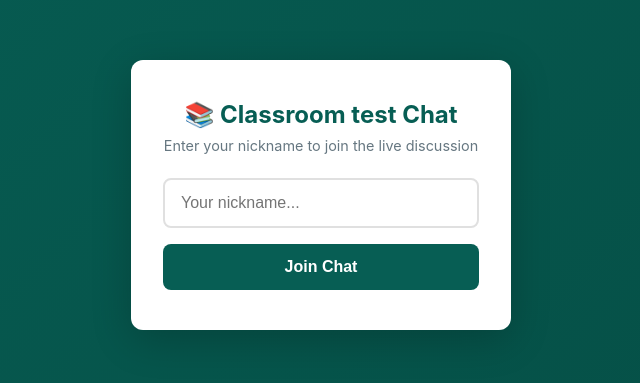
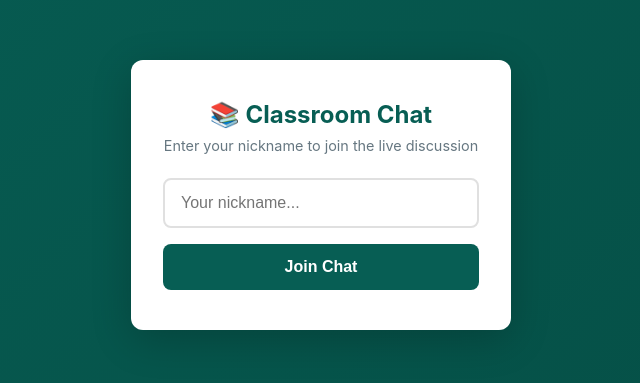
Before and after one commit to rahulkothuri/cn-chat-application, a website: page public/index.html in a window 1280 px wide. Shown: the part 205-588 px from the top of the page, without its empty margins (319-959 px from the left). Drawn offline with nearby package versions, Linux system fonts and the light colour scheme; no server answers.

Commit message:
Revert "changed"
This reverts commit 518a10ef848698f59fa4d58da92dd837b0fdae40.

```diff
--- a/public/index.html
+++ b/public/index.html
@@ -3,7 +3,7 @@
 <head>
   <meta charset="UTF-8">
   <meta name="viewport" content="width=device-width, initial-scale=1.0">
-  <title>Classroom test Chat</title>
+  <title>Classroom Live Chat</title>
   <style>
     /* ============================================
        CHANGE THIS VARIABLE TO DEMO CI/CD UPDATES
@@ -440,7 +440,7 @@
   <!-- Join Screen -->
   <div class="join-screen" id="joinScreen">
     <div class="join-card">
-      <h2>📚 Classroom test Chat</h2>
+      <h2>📚 Classroom Chat</h2>
       <p>Enter your nickname to join the live discussion</p>
       <input type="text" id="nicknameInput" placeholder="Your nickname..." maxlength="20" autocomplete="off">
       <button id="joinBtn">Join Chat</button>
@@ -451,7 +451,7 @@
   <div class="chat-container" id="chatContainer">
     <div class="header">
       <div class="header-left">
-        <h1>📚 Classroom test Chat</h1>
+        <h1>📚 Classroom Live Chat</h1>
         <span class="user-count" id="userCount">0 online</span>
       </div>
       <div class="header-right">
```
